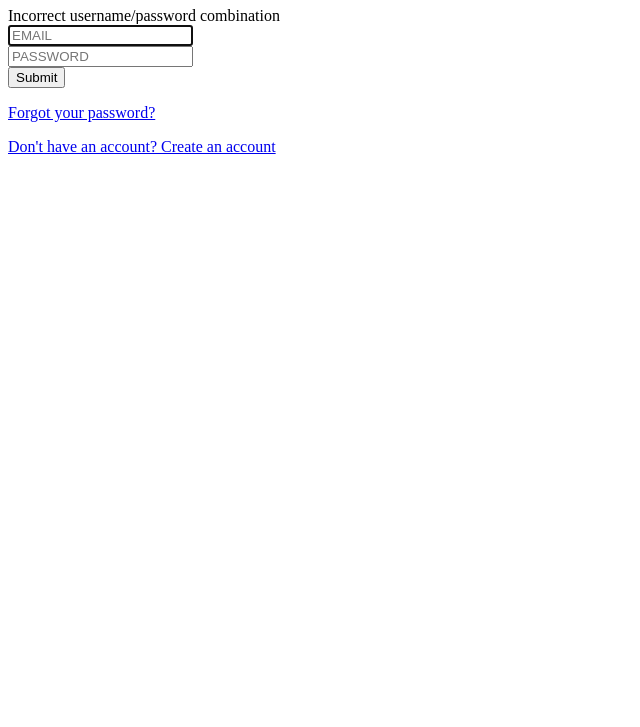
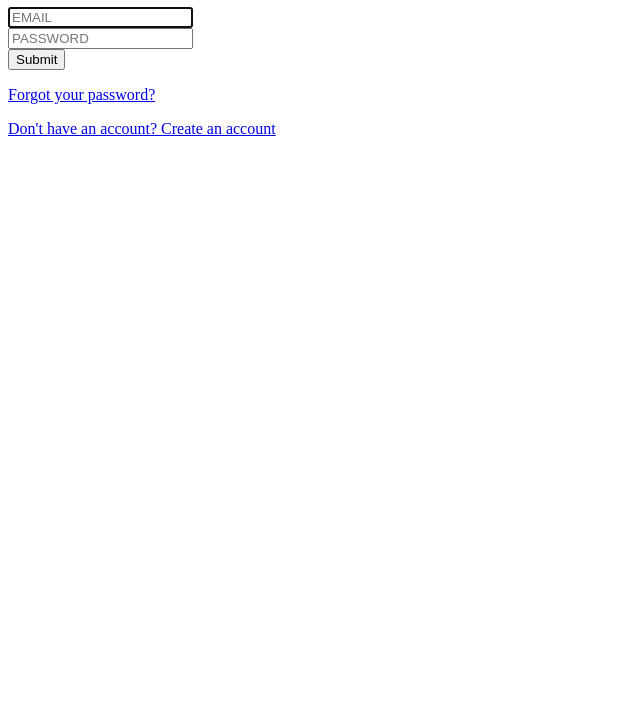
Before and after one commit to VickyKR37/techmatch.github.io, a plain HTML site: page docs/index.html in a window 1280 px wide. Shown: the part 73-800 px from the top of the page, without its empty margins (0-640 px from the left). Drawn offline with Linux system fonts and the light colour scheme; files that its build step writes are made by us from their sources; files whose address does not match are found by name.

Commit message:
removed error message

```diff
--- a/docs/index.html
+++ b/docs/index.html
@@ -7,8 +7,6 @@
     <div class="container">
         <form action="POST" class="form" id="login">
             <h1 class="formTitle">Login</h1>
-            <!--i I need to handle the below error-->
-            <div class="formMessageFormMessageError">Incorrect username/password combination</div>
             <div class="form input group">
                 <input type="text" class="form input" autofocus placeholder="EMAIL">
             </div>
```
